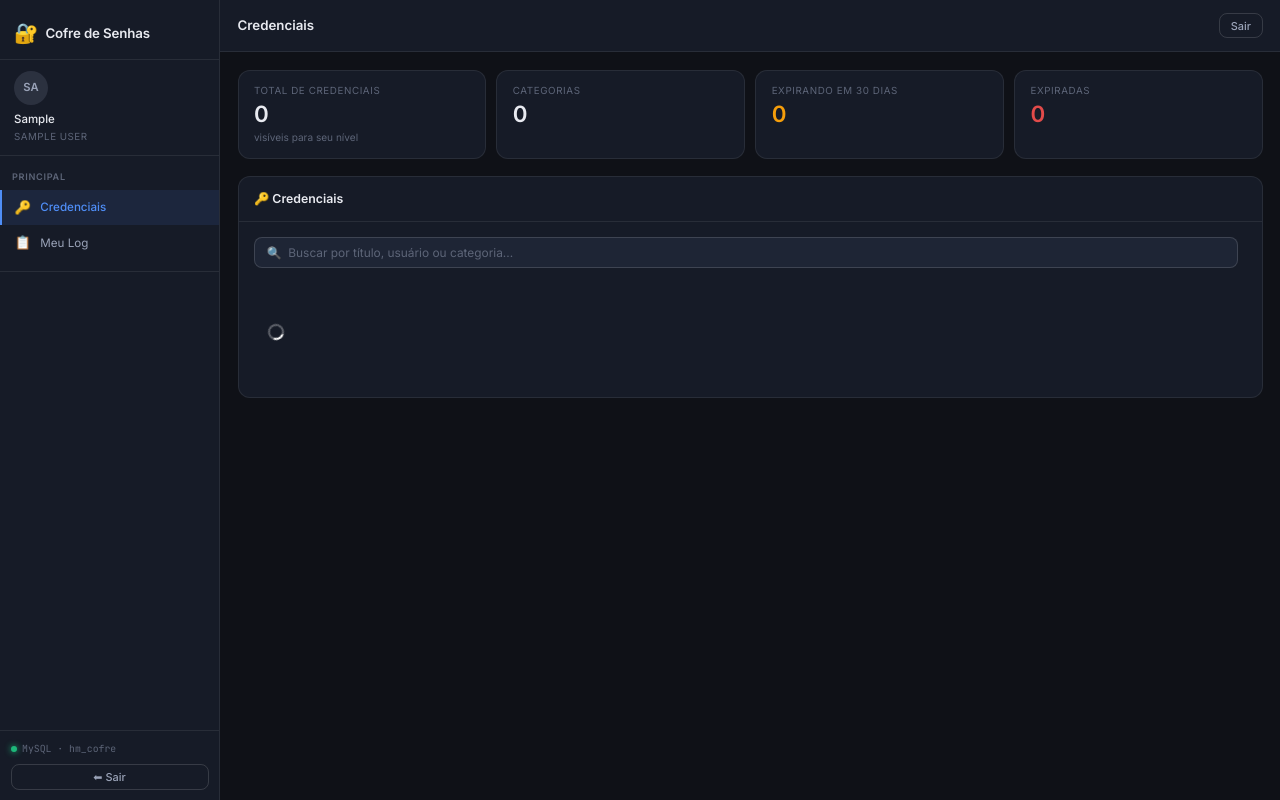
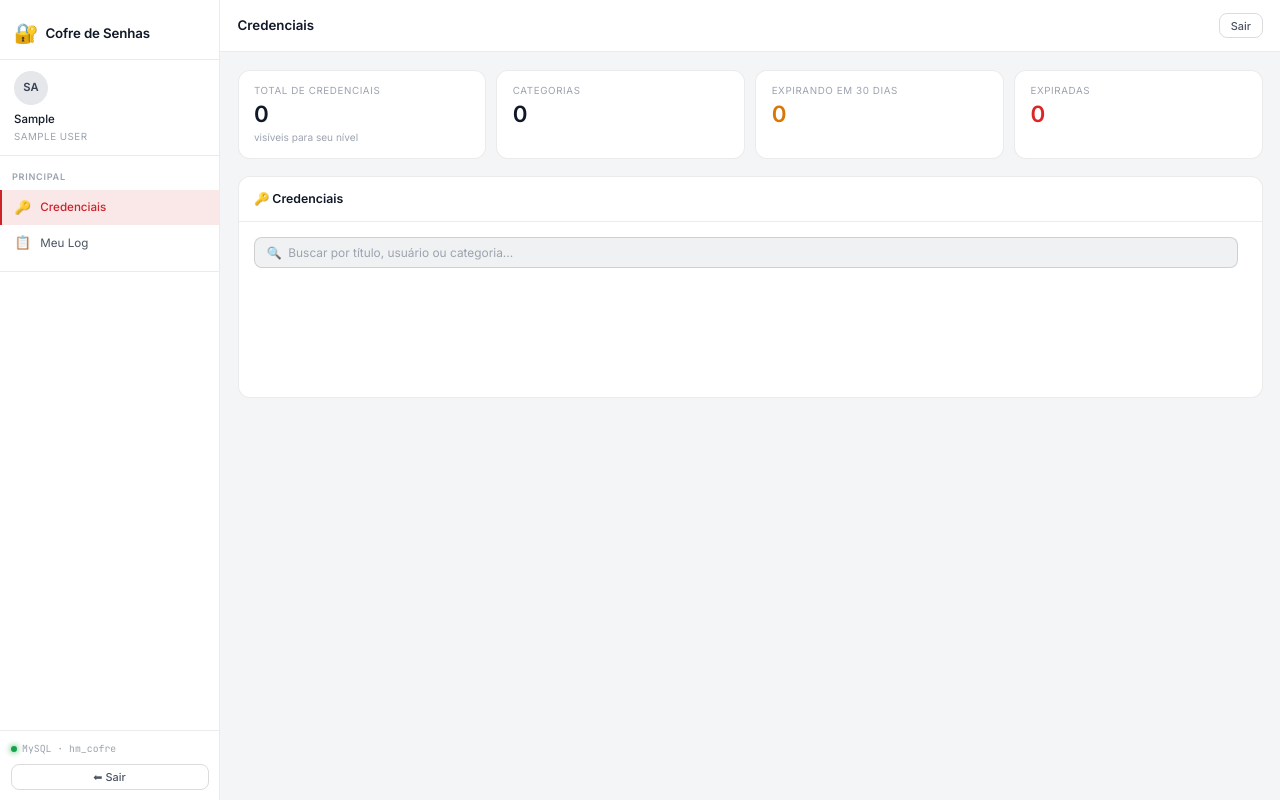
Before and after one commit to HerculanoDev05/hm_ti_cofresenhas, a PHP site: page /hm_cofre/dashboard.php in a window 1280 px wide. Run offline with PHP 8.4, Linux system fonts and the light colour scheme; the visitor is signed in with stand-in values (Sample User, id 1).

Commit message:
feat: tema claro com paleta Premiumred Herculano
- Fundo branco/cinza claro em todo o sistema
- Accent primário #CC2229 (Premiumred)
- Sidebar e topbar em tema claro
- Avatares, badges, alertas e toasts adaptados para fundo claro
- Removidos overrides de sidebar/topbar escuros

Co-Authored-By: Claude Sonnet 4.6 <noreply@anthropic.com>

```diff
--- a/assets/style.css
+++ b/assets/style.css
@@ -2,28 +2,28 @@
 *, *::before, *::after { box-sizing: border-box; margin: 0; padding: 0; }
 
 :root {
-  --bg:          #0f1117;
-  --bg2:         #161b27;
-  --bg3:         #1e2535;
-  --bg4:         #252d3d;
-  --border:      rgba(255,255,255,0.08);
-  --border2:     rgba(255,255,255,0.14);
-  --text:        #e8eaf0;
-  --text2:       #9aa3b8;
-  --text3:       #5d6578;
-  --accent:      #4f8ef7;
-  --accent2:     #3a7be0;
-  --green:       #1db87a;
-  --green2:      #16a06a;
-  --red:         #e24b4a;
-  --red2:        #c73f3e;
-  --amber:       #f59e0b;
-  --purple:      #8b5cf6;
-  --teal:        #0ea5e9;
+  --bg:          #f4f5f7;
+  --bg2:         #ffffff;
+  --bg3:         #f0f1f3;
+  --bg4:         #e4e6ea;
+  --border:      rgba(0,0,0,0.08);
+  --border2:     rgba(0,0,0,0.14);
+  --text:        #111827;
+  --text2:       #4b5563;
+  --text3:       #9ca3af;
+  --accent:      #CC2229;
+  --accent2:     #A81B21;
+  --green:       #16a34a;
+  --green2:      #15803d;
+  --red:         #dc2626;
+  --red2:        #b91c1c;
+  --amber:       #d97706;
+  --purple:      #7c3aed;
+  --teal:        #0284c7;
   --radius:      8px;
   --radius-lg:   12px;
   --radius-xl:   16px;
-  --shadow:      0 4px 24px rgba(0,0,0,0.4);
+  --shadow:      0 4px 24px rgba(0,0,0,0.10);
   --font-sans:   'Inter', system-ui, sans-serif;
   --font-mono:   'JetBrains Mono', 'Fira Code', monospace;
   --transition:  0.15s ease;
@@ -87,14 +87,14 @@ textarea.form-input { resize: vertical; min-height: 80px; }
 
 /* ─── Alerts ─────────────────────────────────────────────────────────────── */
 .alert { padding: .7rem 1rem; border-radius: var(--radius); font-size: .85rem; margin-bottom: 1rem; border: 1px solid; }
-.alert-danger  { background: rgba(226,75,74,.12); border-color: rgba(226,75,74,.3); color: #f87171; }
-.alert-warning { background: rgba(245,158,11,.12); border-color: rgba(245,158,11,.3); color: #fcd34d; }
-.alert-info    { background: rgba(79,142,247,.12); border-color: rgba(79,142,247,.3); color: #93c5fd; }
-.alert-success { background: rgba(29,184,122,.12); border-color: rgba(29,184,122,.3); color: #6ee7b7; }
+.alert-danger  { background: rgba(220,38,38,.08);  border-color: rgba(220,38,38,.25);  color: #b91c1c; }
+.alert-warning { background: rgba(217,119,6,.08);  border-color: rgba(217,119,6,.25);  color: #92400e; }
+.alert-info    { background: rgba(204,34,41,.08);  border-color: rgba(204,34,41,.25);  color: #A81B21; }
+.alert-success { background: rgba(22,163,74,.08);  border-color: rgba(22,163,74,.25);  color: #15803d; }
 
 /* ─── Spinner ────────────────────────────────────────────────────────────── */
 .spinner { width: 16px; height: 16px; border: 2px solid rgba(255,255,255,.3);
-  border-top-color: #fff; border-radius: 50%; animation: spin .7s linear infinite; }
+  border-top-color: rgba(255,255,255,.9); border-radius: 50%; animation: spin .7s linear infinite; }
 @keyframes spin { to { transform: rotate(360deg); } }
 
 /* ─── Layout App ─────────────────────────────────────────────────────────── */
@@ -110,10 +110,10 @@ textarea.form-input { resize: vertical; min-height: 80px; }
 .sidebar-user   { padding: .75rem 1rem; border-bottom: 1px solid var(--border); }
 .user-avatar    { width: 34px; height: 34px; border-radius: 50%; display: flex; align-items: center;
   justify-content: center; font-size: .8rem; font-weight: 600; margin-bottom: .4rem; }
-.av-1 { background: rgba(93,101,120,.3); color: #9aa3b8; }
-.av-2 { background: rgba(14,165,233,.2); color: #38bdf8; }
-.av-3 { background: rgba(139,92,246,.2); color: #a78bfa; }
-.av-4 { background: rgba(245,158,11,.2); color: #fcd34d; }
+.av-1 { background: #e5e7eb; color: #374151; }
+.av-2 { background: rgba(2,132,199,.12);  color: #0369a1; }
+.av-3 { background: rgba(124,58,237,.12); color: #6d28d9; }
+.av-4 { background: rgba(217,119,6,.12);  color: #92400e; }
 .user-name  { font-size: .82rem; font-weight: 500; color: var(--text); }
 .user-nivel { font-size: .7rem; color: var(--text3); text-transform: uppercase; letter-spacing: .05em; }
 .nav-section { padding: .75rem 0; border-bottom: 1px solid var(--border); }
@@ -123,7 +123,7 @@ textarea.form-input { resize: vertical; min-height: 80px; }
   color: var(--text2); cursor: pointer; border-radius: 0; transition: all var(--transition);
   border-left: 2px solid transparent; user-select: none; }
 .nav-item:hover  { background: var(--bg3); color: var(--text); }
-.nav-item.active { background: rgba(79,142,247,.1); color: var(--accent); border-left-color: var(--accent); font-weight: 500; }
+.nav-item.active { background: rgba(204,34,41,.1); color: var(--accent); border-left-color: var(--accent); font-weight: 500; }
 .nav-item .nav-icon { width: 18px; text-align: center; font-size: .95rem; }
 .sidebar-footer { margin-top: auto; padding: .75rem; border-top: 1px solid var(--border); }
 .db-indicator { display: flex; align-items: center; gap: .4rem; font-size: .7rem; color: var(--text3);
@@ -281,8 +281,8 @@ textarea.form-input { resize: vertical; min-height: 80px; }
 /* ─── Scrollbar ──────────────────────────────────────────────────────────── */
 ::-webkit-scrollbar       { width: 6px; height: 6px; }
 ::-webkit-scrollbar-track { background: transparent; }
-::-webkit-scrollbar-thumb { background: var(--bg4); border-radius: 3px; }
-::-webkit-scrollbar-thumb:hover { background: var(--border2); }
+::-webkit-scrollbar-thumb { background: #d1d5db; border-radius: 3px; }
+::-webkit-scrollbar-thumb:hover { background: #9ca3af; }
 
 /* ─── Responsive ─────────────────────────────────────────────────────────── */
 @media (max-width: 768px) {
```
Also changed, not shown: other parts of assets/style.css (+16 -16 lines).
